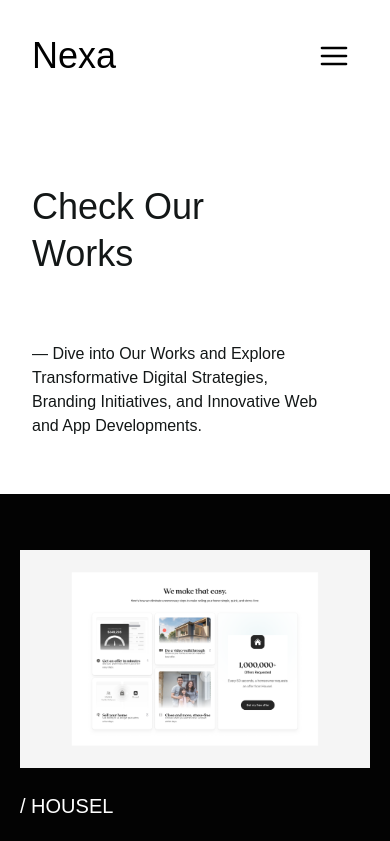
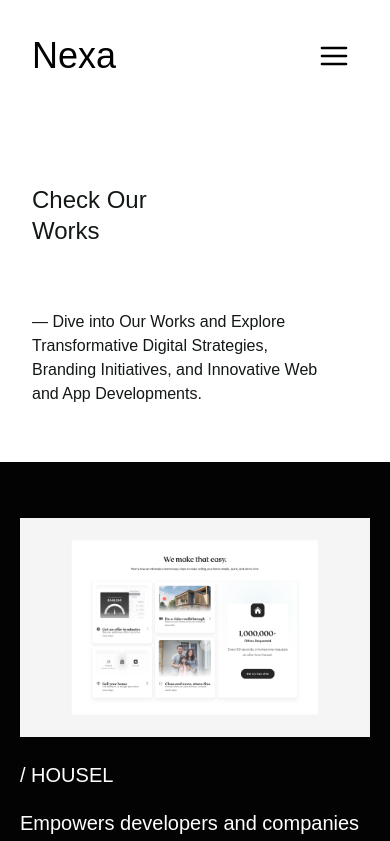
Before and after one commit to JihadZaidan/nexa-complete-verse, a Next.js app: page /work-two in a window 390 px wide. Shown: the top 841 px of the page. Built offline with nearby package versions, Linux system fonts and the light colour scheme; a web font is replaced by a local one.

Commit message:
style(ui): styling padding in tablet ui improve

```diff
--- a/src/components/ver-second/works/headscript.tsx
+++ b/src/components/ver-second/works/headscript.tsx
@@ -11,10 +11,10 @@ export default function HeaderWork() {
     useSlideFromRight(graphyRef, 0.3);
 
     return (
-        <div className="max-w-full w-full bg-neutral-100 lg:px-20 lg:pt-16 lg:pb-20 px-8 pt-6 pb-14">
+        <div className="max-w-full w-full bg-neutral-100 lg:px-20 lg:pt-16 lg:pb-20 md:px-14 px-8 pt-6 pb-14">
             <div className="w-full flex flex-col lg:gap-25 gap-16">
-                <h1 ref={headRef} className="font-sans font-normal text-left lg:text-7xl text-4xl text-neutral-800 leading-[130%]">Check Our <br /> Works</h1>
-                <p ref={graphyRef} className="font-sans font-normal lg:text-right lg:w-full lg:text-3xl text-base text-neutral-800 leading-[150%]">
+                <h1 ref={headRef} className="font-sans font-normal text-left lg:text-7xl md:text-5xl text-2xl text-neutral-800 leading-[130%]">Check Our <br /> Works</h1>
+                <p ref={graphyRef} className="font-sans font-normal lg:text-end lg:w-full lg:text-3xl md:text-xl md:text-end text-base text-neutral-800 leading-[150%]">
                     — Dive into Our Works and Explore <br />
                     Transformative Digital Strategies, <br />
                     Branding Initiatives, and Innovative Web <br />
@@ -23,5 +23,4 @@ export default function HeaderWork() {
             </div>
         </div>
     )
-
 }
```
